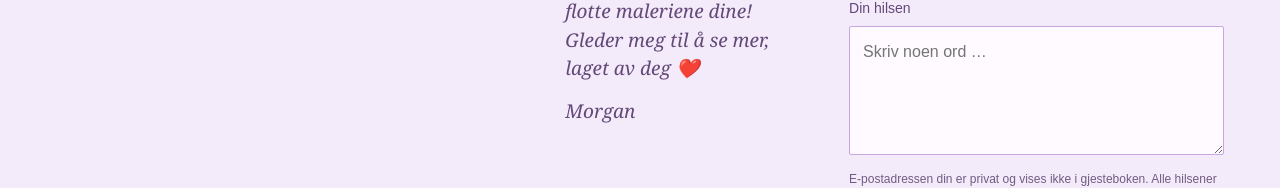
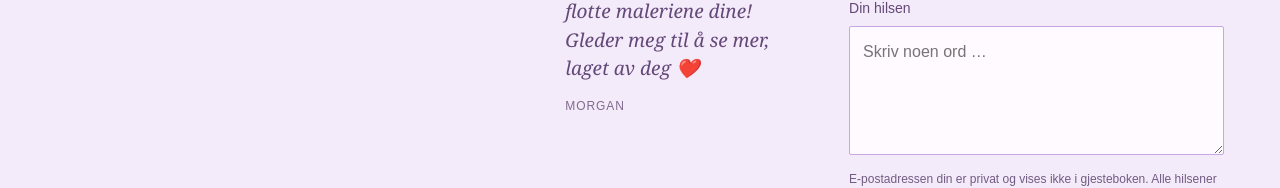
Before and after one commit to morganhelmen/art, a plain HTML site: page index.html in a window 1280 px wide. Shown: the part 9826-10014 px from the top of the page. Drawn offline with Linux system fonts and the light colour scheme.

Commit message:
Style guestbook message attribution

```diff
--- a/styles.css
+++ b/styles.css
@@ -424,3 +424,5 @@ body{font-size:16px}
 .guestbook-honeypot{position:absolute!important;left:-5000px!important;width:1px!important;height:1px!important;overflow:hidden!important}
 @media(max-width:900px){.guestbook-inner{grid-template-columns:1fr;gap:24px}.guestbook-content{grid-template-columns:.8fr 1.2fr;gap:28px}}
 @media(max-width:600px){.guestbook-section{padding:58px 0 64px}.guestbook-content{grid-template-columns:1fr;gap:14px}.guestbook-note{padding:14px 0}.guestbook-note .guestbook-empty{margin-top:14px}.guestbook-submit{max-width:none}}
+
+.guestbook-note .guestbook-author{font:12px/1.5 Arial,sans-serif;font-style:normal;letter-spacing:.08em;text-transform:uppercase;color:#806b8e;margin-top:8px}
```
